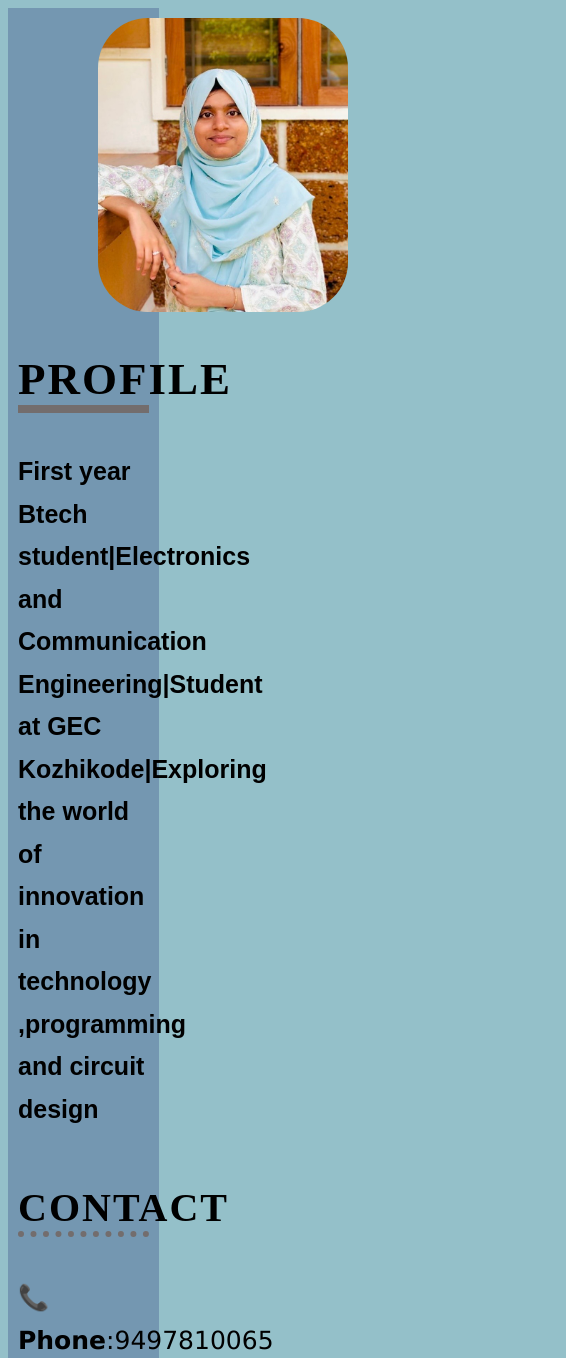
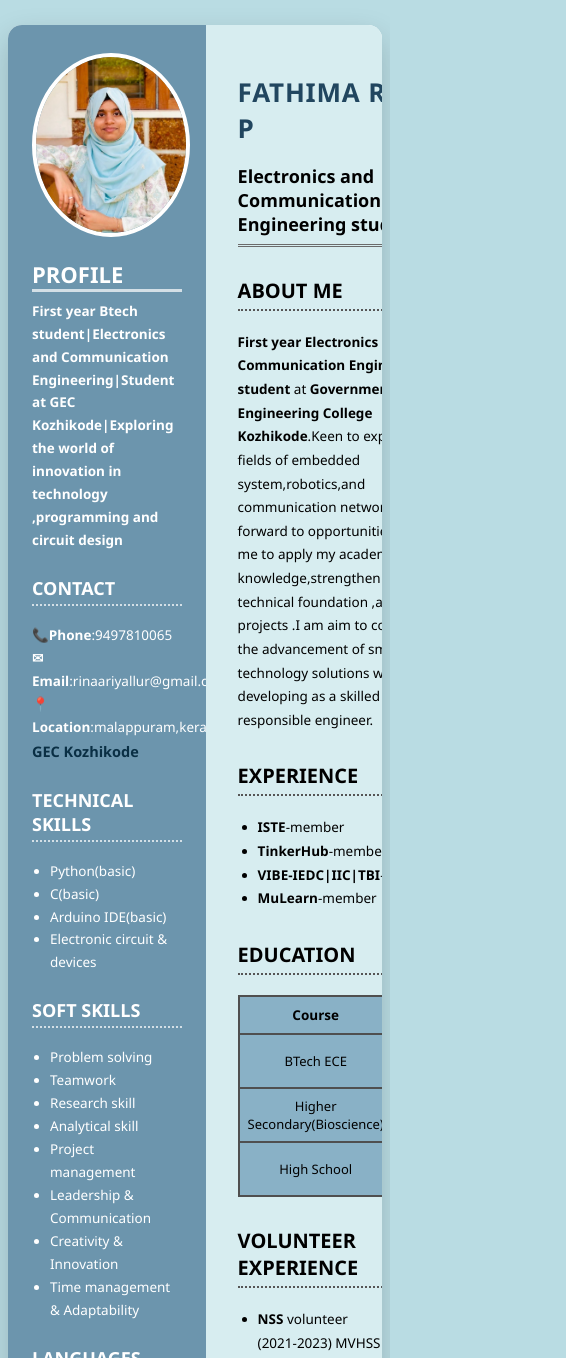
Before and after one commit to shamsudheensalaf31-hue/html-profile, a plain HTML site: page index.html in a window 390 px wide. Shown: the top 1358 px of the page, 566 px wide, since content can reach past the window. Drawn offline with Linux system fonts and the light colour scheme.

Commit message:
Add files via upload

```diff
--- a/index.html
+++ b/index.html
@@ -1,145 +1,172 @@
 <!DOCTYPE html>
 <html lang="en">
 <head>
+    <meta charset="UTF-8">
+    <meta name="viewport"content="width=device-width,initial-scale=1.0">
 
     <title>my webpage profile</title>
 
    <style>
-
+      {
+         box-sizing:border-box;
+         margin:0;
+         padding:0;
+      }
       body{
-         background:rgba(106, 167, 180, 0.714);
+         background:#b9dce3;
+         font-family: 'Segoe UI',Arial,sans-serif;
       }
       .container{
-         width:800px;
-         background:white;
+         max-width:1100px;
+         margin:25px auto;
+         display:flex;
+         background:#ffffff;
+         border-radius:14px;
+         overflow:hidden;
+         box-shadow:0 12px 30px rgba(0,0,0,0.18);
       }
       .left{
          width: 35%;
-         background: #7497b1;
-         padding:10px;
-         text-align:start;
-         float: left;
+         background:#6c95ad;
+         color:#ffffff;
+         padding:28px 24px;
       }
       .left img{
-         width:250px;
-         border-radius: 50px;
-         margin-left: 80px;
+         width:100%;
+         max-width:210px;
+         display:block;
+         margin:0 auto 22px;
+         border-radius:50%;
+         border:4px solid #ffffff;
       }
       .left h2{
-         letter-spacing:2px;
-         font-weight: bold;
-         border-bottom:8px solid rgb(115, 109, 109);
-         font-size: 45px;
+         font-size:26px;
+         margin-bottom:8px;
+         border-bottom:3px solid rgba(255,255,255,0.7);
       }
       .left h3{
-         letter-spacing:2px;
-         border-bottom:6px dotted rgb(115, 109, 109);
-         margin-top:54px ;
-         font-size: 40px;
+         margin-top:24px ;
+         font-size: 20px;
+         border-bottom:2px dotted rgba(255,255,255,0.7);
+         padding-bottom:4px;
       }
-      .left h4{
-         letter-spacing:2px;
-         border-bottom:4px solid rgb(115, 109, 109);
-         font-size: 40px;
-      }
-
-      .left p{
-         font-size: 25px;
+      .left p,
+      .left ul{
+         font-size:14.5px;
          line-height: 1.7;
-         font-family: Arial, sans-serif;
+         margin-top:8px;
       }
       .left ul{
-         font-size: 25px;
-         line-height: 1.7;
-         font-family: Verdana, sans-serif;
-         list-style-type: circle;
+         padding-left:18px;
       }
-      .left h5{
-         font-size:25px;
+      .left a{
+         color:#0a2f44;
+         font-weight:600;
+         text-decoration:none;
+         font-size:14.5px;
+      }
+      .left a:hover{
+         text-decoration:underline;
       }
 
       .right{
-         width:62%;
-         background:rgba(106, 167, 180, 0.714);
-         padding: 10px;
-         text-align:start;
-         float: left;
+         width:65%;
+         background:#d7edf0;
+         padding:32px;
       }
       .right h1{
-         font-size: 70px;
-         margin-top:90px;
-         font-weight: bolder;
-         color: #244d6c;
+         font-size:36px;
+         color: #21465f;
+         letter-spacing:0.8px;
       }
       .right h4{
-         border-bottom:9px double rgb(115, 109, 109);
-         color: rgb(79, 90, 140);
-         font-size: 35px;
-
+         font-size:20px;
+         margin-top:6px;
+         padding-bottom:8px;
+         border-bottom:3px double #6b6b6b;
       }
       .right h3{
-         margin-top:110px ;
-         letter-spacing: 2px;
-         font-weight: bold;
-         border-bottom:6px dotted rgb(115, 109, 109);
-         font-size: 40px;
+         margin-top:30px;
+         font-size:23px;
+         border-bottom:2px dotted #555;
+         padding-bottom:5px;
       }
-      .right p{
-         font-size: 25px;
-         line-height:1.7;
-         font-family: Arial, sans-serif;
-      }
-      .right table,th,tr,td{
-         border:2px solid;
-         background-color: #7497b1;
-         border-collapse: collapse;
-         border-color:rgb(115, 109, 109);
-         width: 60%;
-         text-align: center;
-         font-size:25px;
+      .right p,
+      .right ul{
+         font-size:15.5px;
+         line-height:1.75;
+         margin-top:8px;
       }
       .right ul{
-         list-style: circle;
-         font-size: 25px;
-         line-height: 1.7;
-         font-family: Verdana, sans-serif;
+         padding-left:20px;
+      }
+      table{
+         width:100%;
+         margin-top:12px;
+         border-collapse:collapse;
+         background:#89b1c6;
+      }
+      th{
+         font-size:15px;
+         padding:9px;
+      }
+      td{
+         font-size:14.5px;
+         padding:8px;
+      }
+      th,td{
+         border:2px solid #4f4f4f;
+         text-align:center;
+      }
+      @media(max-width:768px){
+         .left{width:40%;}
+         .right{width:60%;}
+
+         .right h1{font-size:26px;}
+         .right h4{font-size:18px;}
+         .right h3{font-size:20px;}
+
+         .left h2{font-size:22px;}
+         .left h3{font-size:18px;}
+
+         .left p,
+         .right p,
+         .left ul,
+         .right ul{
+            font-size:13.5px;
+         }
+
+         th{font-size:13.5px;}
+         td{font-size:13px;}
       }
    </style>
 </head>
 
 
 <body>
-   <div class="body">
+   <div class="container">
      <div class="left">
-      <img src="rina.jpg">
+      <img src="rina.jpg" alt="Profile Photo">
 
       <h2>PROFILE</h2>
-      <P>
-      <b>First year Btech student|Electronics and Communication Engineering|Student
+      <P><b>
+      First year Btech student|Electronics and Communication Engineering|Student
       at GEC Kozhikode|Exploring the world of innovation in technology ,programming
-      and circuit design</b>
-      </P>
+      and circuit design
+      </b></P>
 
       <h3>CONTACT </h3>
-      <P style="font-size: 25px;line-height: 1.7;font-family: Verdana, sans-serif;"><b>&#128222;Phone</b>:9497810065<br>
+      <P><b>&#128222;Phone</b>:9497810065<br>
       <b>&#9993;Email</b>:rinaariyallur@gmail.com<br><b>&#128205;Location</b>:malappuram,kerala<br>
-         <a href="https://geckkd.ac.in">Government Engineering College Kozhikode</a>
+         <a href="https://geckkd.ac.in">GEC Kozhikode</a>
       </P>
 
       <h3>TECHNICAL SKILLS</h3>
       <ul>
-      <dl>
-         <li><dt>Programming languages</dt></li>
-         <dd>-Python(basic level)<br>-C(basic level)<br>-Matlab(basic simulation)</dd>
-      </dl>
-      <dl>
-         <li><dt>Electronic tools & Software</dt></li>
-         <dd>-Arduino IDE</dd>
-      </dl>
-      <dl>
-         <li><dt>Core concepts</dt></li>
-         <dd>-Elecronic circuit & devices<br>-Digital logic design<br>-Signal processing fundamentals<br>-Communication systems<br>-Microcontrollers<br>-Sensors</dd>
-      </dl>
+      <li>Python(basic)</li>
+      <li>C(basic)</li>
+      <li>Arduino IDE(basic)</li>
+      <li>Electronic circuit & devices</li>
       </ul>
 
       <h3>SOFT SKILLS</h3>
@@ -148,7 +175,6 @@
       <li>Teamwork</li>
       <li>Research skill</li>
       <li>Analytical skill</li>
-      <li>Presentation skill </li>
       <li>Project management</li>
       <li>Leadership & Communication</li>
       <li>Creativity & Innovation</li>
@@ -165,7 +191,7 @@
       <li>Arabic</li>
       </ul>
 
-      <h4>SOCIAL HANDLES</h4>
+      <h3>SOCIAL HANDLES</h3>
       <a href="https://www.linkedin.com/in/fathima-rina-p-5b7073386?utm_source=share&utm_campaign=share_via&utm_content=profile&utm_medium=android_app"><h5>LinkedIn</h5></a>
      </div>
 
@@ -176,9 +202,9 @@
 
       <h3>ABOUT ME</h3>
       <P>
-         I am <b>First year Electronics and Communication Engineering student</b> at
+         <b>First year Electronics and Communication Engineering student</b> at
          <b>Government Engineering College Kozhikode</b>.Keen to explore the fields of
-         embedded system,IOT,robotics,and communication networks.Looking forward
+         embedded system,robotics,and communication networks.Looking forward
          to opportunities that allow me to apply my academic knowledge,strengthen
          my technical foundation ,and team projects .I am  aim to contribute to
          the advancement of smart technology solutions while developing as a
@@ -187,18 +213,18 @@
 
       <h3>EXPERIENCE</h3>
       <ul>
-       <li><b>ISTE</b> GEC Kozhikode student chapter -member</li>
-       <li><b>TinkerHub</b> GEC Kozhikode -member</li>
-       <li><b>VIBE-IEDC|IIC|TBI</b> GECK-member</li>
-       <li><b>MuLearn</b> GECK-member</li>
+       <li><b>ISTE</b>-member</li>
+       <li><b>TinkerHub</b>-member</li>
+       <li><b>VIBE-IEDC|IIC|TBI</b>-member</li>
+       <li><b>MuLearn</b>-member</li>
       </ul>
 
       <h3>EDUCATION</h3>
       <table>
-         <th><b>Education</b></th>
-         <th><b>institution</b></th>
-         <th><b>year</b></th>
-         <th><b>percentage</b></th>
+         <th><b>Course</b></th>
+         <th><b>Institution</b></th>
+         <th><b>Year</b></th>
+         <th><b>Percentage</b></th>
          <tr>
             <td>BTech ECE</td>
             <td>GEC Kozhikode</td>
@@ -223,28 +249,21 @@
       <h3>VOLUNTEER EXPERIENCE</h3>
       <ul>
          <li><b>NSS</b> volunteer<br>
-         2021-2023
+         (2021-2023)
          MVHSS Ariyallur</li>
       </ul>
-
+      <h3>WORKSHOPS & SEMINARS</h3>
+      <ul>
+         <li>'Buid your portfolio'session initiated by <b>TinkerHub</b> about building our own portfolio</li>
+         <li>Workshop on introduction to microcontrollers and sensors initiated by <b>IEEE</b> student branch</li>
+         <li>Micromentoring program on basics of programming initiated by <b>IEEE</b> student branch</li>
+      </ul>
       <h3>HOBBIES</h3>
       <ul>
          <li>Drawing</li>
          <li>Travelling</li>
          <li>Reading</li>
       </ul>
-
-      <h3>WORKSHOPS & SEMINARS</h3>
-      <ul>
-         <li>'Buid your portfolio'session initiated by <b>TinkerHub</b> about building our own portfolio</li>
-         <li>Workshop on introduction to microcontrollers and sensors initiated by <b>IEEE</b> student branch</li>
-         <li>Micromentoring program on basics of programming initiated by <b>IEEE</b> student branch</li>
-      </ul>
-      <ul>
-      <h3>INTERNSHIP</h3>
-      <li>Internship with MNC NeST Digital</li>
-      </ul>
-
       </div>
    </div>
 </body>
```
